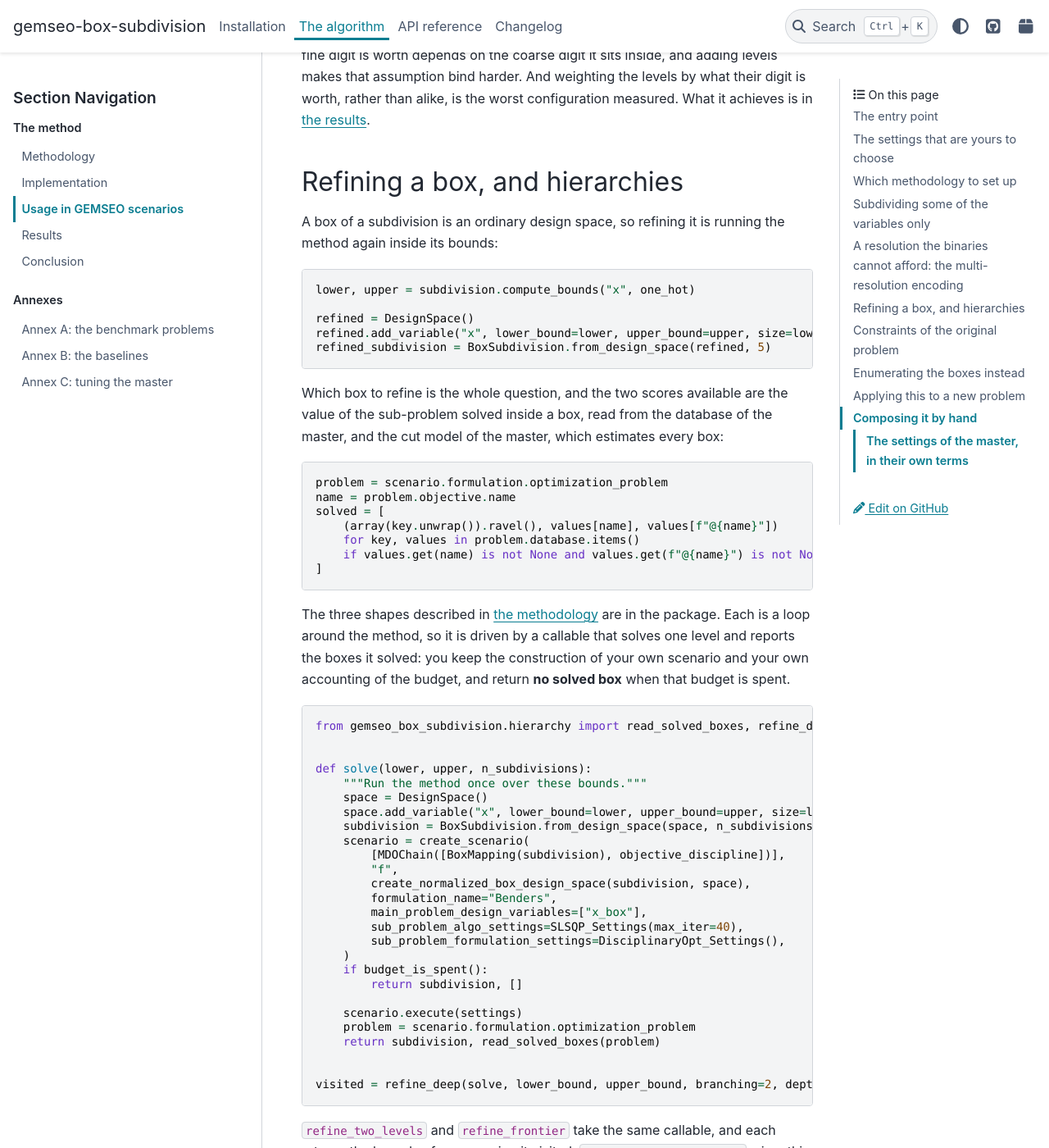
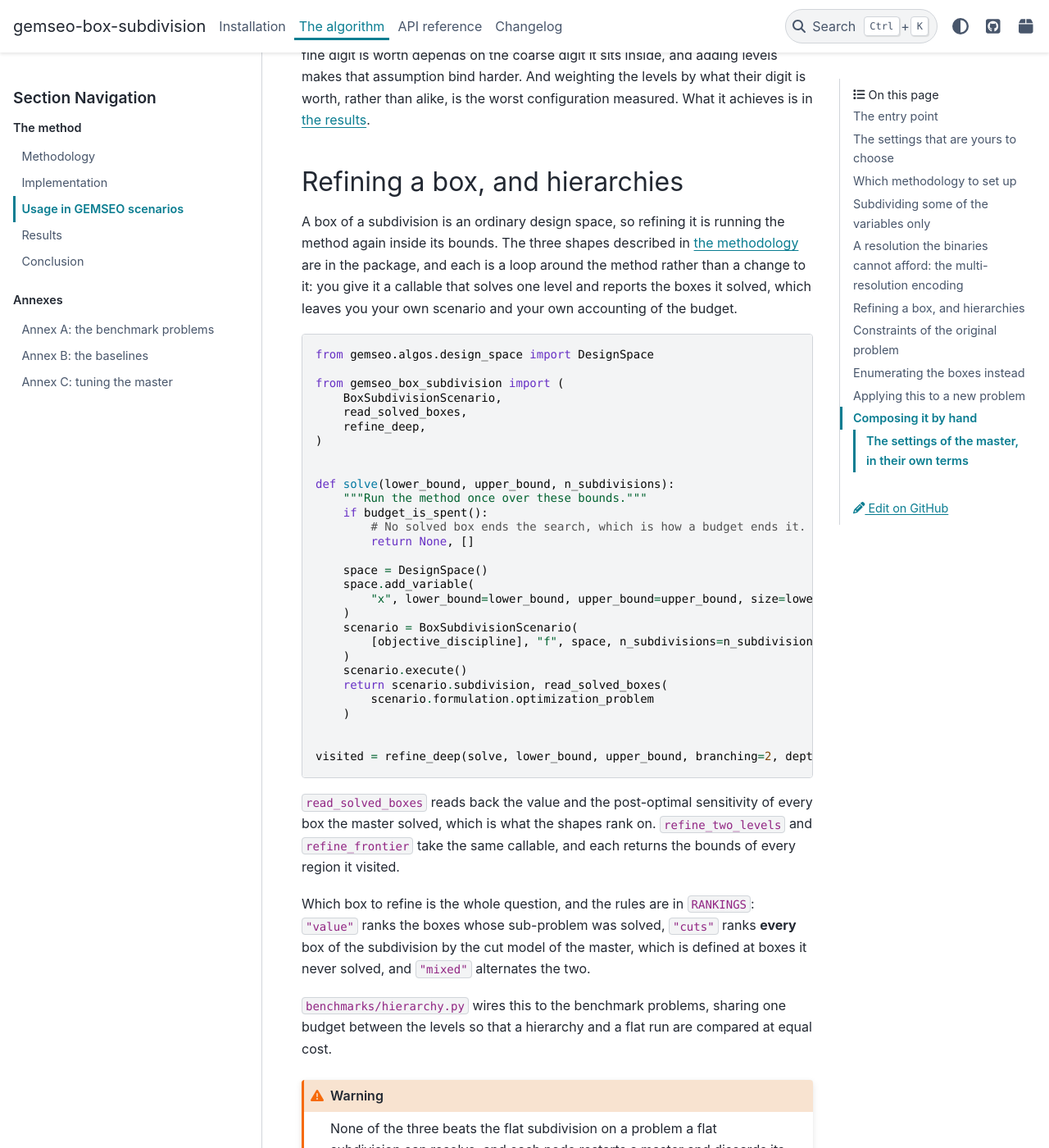
Before and after one commit to SimoneConiglio/Optimization-algorithms, a Sphinx documentation site: the page built from docs/algorithm/usage.md, in a window 1280 px wide and 1400 px high, scrolled down 3924 px. Shown: the whole window at 82% size. Built offline with Sphinx 7.4.7 and the PyData theme 0.15.4, drawn with Linux system fonts in a browser that asks for light colours; some of the changed text lies outside the part shown.

Commit message:
Clean the usage and implementation chapters after the restructure
The usage chapter still taught the hand composition the scenario exists to
remove: the closure driving a hierarchy built its level with create_scenario and
main_problem_design_variables=['x_box'], and read the solved boxes out of the
database by hand although read_solved_boxes does it. Both are gone, and the
recipe for a new problem names the settings a user now sets, convexity_margin and
trust_region_radius, rather than the master's min_dfk and max_step. The table of
raw master settings stays, under composing by hand, with the translation between
the two spelled out.

The implementation chapter described every building block but not the layer that
assembles them. It now opens on the layers, says what the scenario owns and what
the settings translate, and explains why the radius is scaled by the number of
levels for the multi-resolution encoding rather than leaving that as a rule to
remember.

````diff
--- a/docs/algorithm/usage.md
+++ b/docs/algorithm/usage.md
@@ -168,78 +168,57 @@ measured. What it achieves is in
 ## Refining a box, and hierarchies
 
 A box of a subdivision is an ordinary design space, so refining it is running the
-method again inside its bounds:
+method again inside its bounds. The three shapes described in
+[the methodology](methodology.md#hierarchies-of-subdivisions) are in the package,
+and each is a loop around the method rather than a change to it: you give it a
+callable that solves one level and reports the boxes it solved, which leaves you
+your own scenario and your own accounting of the budget.
 
 ```python
-lower, upper = subdivision.compute_bounds("x", one_hot)
+from gemseo.algos.design_space import DesignSpace
 
-refined = DesignSpace()
-refined.add_variable("x", lower_bound=lower, upper_bound=upper, size=lower.size)
-refined_subdivision = BoxSubdivision.from_design_space(refined, 5)
-```
-
-Which box to refine is the whole question, and the two scores available are the
-value of the sub-problem solved inside a box, read from the database of the
-master, and the cut model of the master, which estimates every box:
-
-```python
-problem = scenario.formulation.optimization_problem
-name = problem.objective.name
-solved = [
-    (array(key.unwrap()).ravel(), values[name], values[f"@{name}"])
-    for key, values in problem.database.items()
-    if values.get(name) is not None and values.get(f"@{name}") is not None
-]
-```
-
-The three shapes described in
-[the methodology](methodology.md#hierarchies-of-subdivisions) are in the package.
-Each is a loop around the method, so it is driven by a callable that solves one
-level and reports the boxes it solved: you keep the construction of your own
-scenario and your own accounting of the budget, and return **no solved box** when
-that budget is spent.
-
-```python
-from gemseo_box_subdivision.hierarchy import read_solved_boxes, refine_deep
+from gemseo_box_subdivision import (
+    BoxSubdivisionScenario,
+    read_solved_boxes,
+    refine_deep,
+)
 
 
-def solve(lower, upper, n_subdivisions):
+def solve(lower_bound, upper_bound, n_subdivisions):
     """Run the method once over these bounds."""
+    if budget_is_spent():
+        # No solved box ends the search, which is how a budget ends it.
+        return None, []
+
     space = DesignSpace()
-    space.add_variable("x", lower_bound=lower, upper_bound=upper, size=lower.size)
-    subdivision = BoxSubdivision.from_design_space(space, n_subdivisions)
-    scenario = create_scenario(
-        [MDOChain([BoxMapping(subdivision), objective_discipline])],
-        "f",
-        create_normalized_box_design_space(subdivision, space),
-        formulation_name="Benders",
-        main_problem_design_variables=["x_box"],
-        sub_problem_algo_settings=SLSQP_Settings(max_iter=40),
-        sub_problem_formulation_settings=DisciplinaryOpt_Settings(),
+    space.add_variable(
+        "x", lower_bound=lower_bound, upper_bound=upper_bound, size=lower_bound.size
     )
-    if budget_is_spent():
-        return subdivision, []
-
-    scenario.execute(settings)
-    problem = scenario.formulation.optimization_problem
-    return subdivision, read_solved_boxes(problem)
+    scenario = BoxSubdivisionScenario(
+        [objective_discipline], "f", space, n_subdivisions=n_subdivisions
+    )
+    scenario.execute()
+    return scenario.subdivision, read_solved_boxes(
+        scenario.formulation.optimization_problem
+    )
 
 
 visited = refine_deep(solve, lower_bound, upper_bound, branching=2, depth=4)
 ```
 
+`read_solved_boxes` reads back the value and the post-optimal sensitivity of
+every box the master solved, which is what the shapes rank on.
 `refine_two_levels` and `refine_frontier` take the same callable, and each
-returns the bounds of every region it visited. `benchmarks/hierarchy.py` wires
-this to the benchmark problems, sharing one budget between the levels so that a
-hierarchy and a flat run are compared at equal cost:
+returns the bounds of every region it visited.
 
-```python
-from benchmarks.hierarchy import run_deep, run_frontier, run_hierarchical
+Which box to refine is the whole question, and the rules are in `RANKINGS`:
+`"value"` ranks the boxes whose sub-problem was solved, `"cuts"` ranks **every**
+box of the subdivision by the cut model of the master, which is defined at boxes
+it never solved, and `"mixed"` alternates the two.
 
-run_hierarchical(problem, 5, seed=11, budget=2500, coarse=2, fine=5, ranking="cuts")
-run_deep(problem, 5, seed=11, budget=2500, branching=2, depth=4)
-run_frontier(problem, 5, seed=11, budget=2500, expansions=10, score="optimistic")
-```
+`benchmarks/hierarchy.py` wires this to the benchmark problems, sharing one
+budget between the levels so that a hierarchy and a flat run are compared at
+equal cost.
 
 :::{warning}
 None of the three beats the flat subdivision on a problem a flat subdivision can
@@ -283,21 +262,22 @@ DOELibraryFactory().execute(
 The order below is the one the measurements support, and it is deliberately not
 the order in which the constructions were built.
 
-1. **Start flat and coarse.** A subdivision of two or four per variable, the
-   `adaptive` configuration, `max_step=2`. This is cheap and tells you whether
-   the landscape is one the method suits at all.
-2. **Scale the convexity margin to the objective.** `min_dfk` is subtracted from
-   an objective difference, so it is absolute, in the units of *your* objective,
-   and a value tuned on another problem means nothing. Take the range of the
-   objective over the design space as a first value. It crosses a threshold and
-   then saturates, so erring high costs sub-problems rather than quality.
+1. **Start flat and coarse.** `n_subdivisions=2` or `4`, everything else left at
+   its default. This is cheap and tells you whether the landscape is one the
+   method suits at all.
+2. **Scale the convexity margin to the objective.** `convexity_margin` is
+   subtracted from an objective difference, so it is absolute, in the units of
+   *your* objective, and a value tuned on another problem means nothing. Take the
+   range of the objective over the design space as a first value. It crosses a
+   threshold and then saturates, so erring high costs sub-problems rather than
+   quality.
 3. **Sweep the density before anything else.** It moves results further than any
    other choice, and it has a floor and a ceiling: fine enough to separate the
    basins, coarse enough that the binaries stay below the sub-problem solves the
    budget affords. Refining past the basins actively degrades the ranking, so
    more is not safer.
-4. **Then try the radius either side of two.** It is the second most decisive
-   setting and it is cheap to test.
+4. **Then try `trust_region_radius` either side of two.** It is the second most
+   decisive setting and it is cheap to test.
 5. **Only then reach for a construction**, using the table above to choose
    which; each answers one specific reason for the flat subdivision to fail.
 
@@ -306,12 +286,20 @@ each separately, and the budget question is worth settling too: a run whose cost
 equals its budget was stopped rather than finished, so raise the budget until the
 cost stops moving before comparing anything, see
 [the results](benchmark.md#does-more-budget-change-the-answer).
+
 ## Composing it by hand
 
 The classes underneath stay public, and
 [the implementation](implementation.md) describes them. Use them when you need a
-composition the entry point does not cover; otherwise prefer the entry point,
-which is what the tests and the benchmarks use.
+composition :class:`.BoxSubdivisionScenario` does not cover; otherwise prefer the
+scenario, which is what the tests and the benchmarks use.
+
+The table below names the settings of the master in **its** terms rather than the
+package's, which is what you need when composing by hand.
+:class:`.BoxSubdivisionSettings` is the translation:
+`convexity_margin` is `min_dfk`, `trust_region_radius` is `max_step`, and
+`mechanism` chooses which of `adapt` and `convexification_constant` is active
+while switching the other off.
 
 ### The settings of the master, in their own terms
 
````
Also changed, not shown: docs/algorithm/implementation.md (+49 -6 lines).
